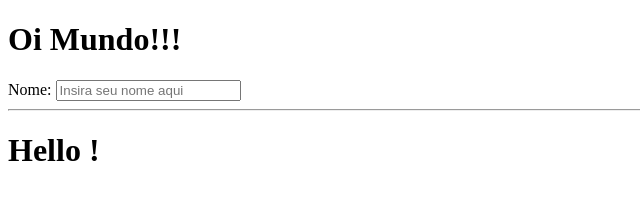
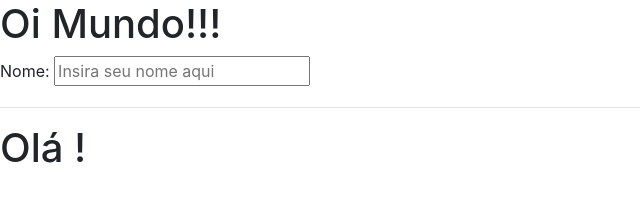
Before and after one commit to emaildomagno/lulaministro, a plain HTML site: page index.html in a window 1280 px wide. Shown: the whole page, without its empty margins (0-640 px from the left). Drawn offline with nearby package versions, Linux system fonts and the light colour scheme.

Commit message:
Update index.html

```diff
--- a/index.html
+++ b/index.html
@@ -2,6 +2,7 @@
 <html ng-app>
   <head>
     <script type="text/javascript" src="angular.min.js"></script>
+    <link href="css/bootstrap.css" rel="stylesheet">
   </head>
   <body>
     <div>
@@ -9,7 +10,7 @@
       <label>Nome:</label>
       <input type="text" ng-model="yourName" placeholder="Insira seu nome aqui">
       <hr>
-      <h1>Hello {{yourName}}!</h1>
+      <h1>Olá {{yourName}}!</h1>
     </div>
   </body>
 </html>
```
